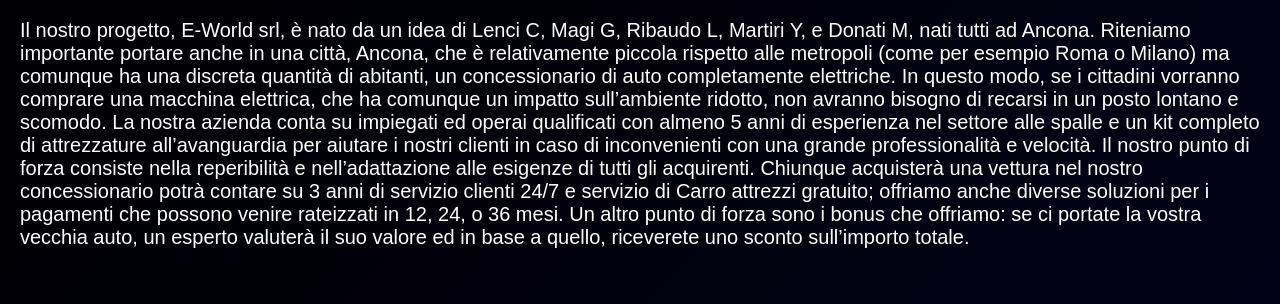
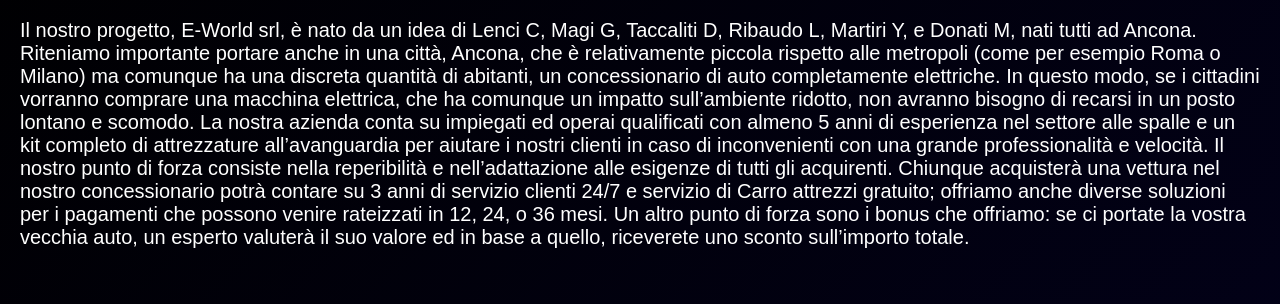
Before and after one commit to ClaudioLenci/E-World, a plain HTML site: page index.html in a window 1280 px wide. Shown: the part 176-480 px from the top of the page. Drawn offline with Linux system fonts and the light colour scheme.

Commit message:
Modifica testo

```diff
--- a/index.html
+++ b/index.html
@@ -104,7 +104,7 @@
 		<div class="presentazione">
 			<h1>Presentazione</h1>
 			<p>
-				Il nostro progetto, E-World srl, è nato da un idea di Lenci C, Magi G, Ribaudo L, Martiri Y, e Donati M, nati tutti ad Ancona.
+				Il nostro progetto, E-World srl, è nato da un idea di Lenci C, Magi G, Taccaliti D, Ribaudo L, Martiri Y, e Donati M, nati tutti ad Ancona.
 				Riteniamo importante portare anche in una città, Ancona, che è relativamente piccola rispetto alle metropoli (come per esempio Roma o Milano) ma comunque ha una discreta quantità di abitanti, un concessionario di auto completamente elettriche. In questo modo, se i cittadini vorranno comprare una macchina elettrica, che ha comunque un impatto sull’ambiente ridotto, non avranno bisogno di recarsi in un posto lontano e scomodo. La nostra azienda conta su impiegati ed operai qualificati con almeno 5 anni di esperienza nel settore alle spalle e un kit completo di attrezzature all’avanguardia per aiutare i nostri clienti in caso di inconvenienti con una grande professionalità e velocità.
 				Il nostro punto di forza consiste nella reperibilità e nell’adattazione alle esigenze di tutti gli acquirenti.
 				Chiunque acquisterà una vettura nel nostro concessionario potrà contare su 3 anni di servizio clienti 24/7 e servizio di Carro attrezzi gratuito;
```
